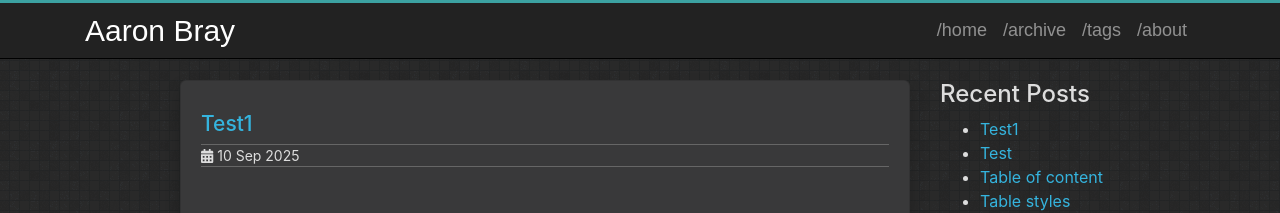
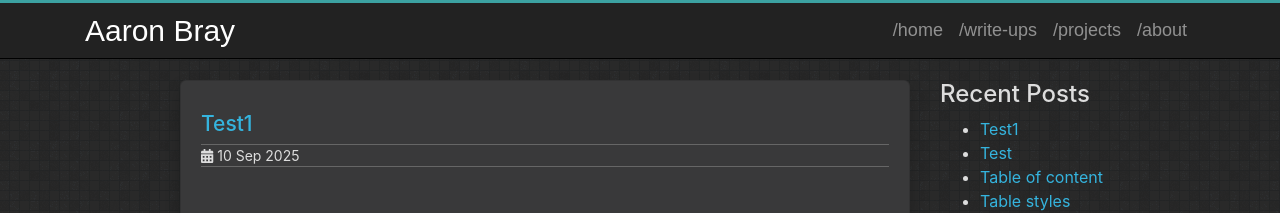
Before and after one commit to AaronBray/AaronBray.github.io, a Jekyll site: the page built from index.html, in a window 1280 px wide. Shown: the top 213 px of the page. Built offline with Jekyll 4.4.1, drawn with Linux system fonts in a browser that asks for light colours.

Commit message:
Update header.html

```diff
--- a/_includes/header.html
+++ b/_includes/header.html
@@ -52,8 +52,8 @@
         <div class="collapse navbar-collapse" id="navbarNavAltMarkup">
             <div class="navbar-nav">
                 <a class="nav-item nav-link" href="{{ '' | relative_url }}/">/home</a>
-                <a class="nav-item nav-link" href="{{ 'archive' | relative_url }}">/archive</a>
-                <a class="nav-item nav-link" href="{{ 'tags' | relative_url }}">/tags</a>
+                <a class="nav-item nav-link" href="{{ 'write-ups' | relative_url }}">/write-ups</a>
+                <a class="nav-item nav-link" href="{{ 'projects' | relative_url }}">/projects</a>
                 <a class="nav-item nav-link" href="{{ 'about' | relative_url }}">/about</a>
             </div>
         </div>
```
